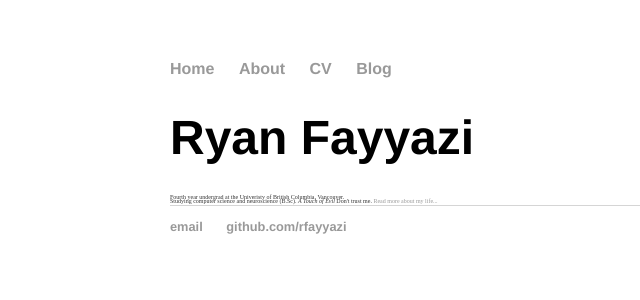
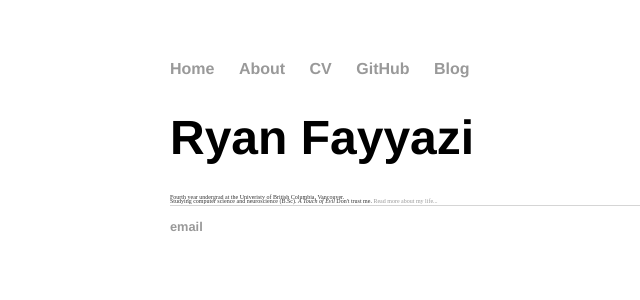
Before and after one commit to rfayyazi/rfayyazi.github.io, a Jekyll site: the page built from index.html, in a window 1280 px wide. Shown: the top 300 px of the page, without its empty margins (22-662 px from the left). Built offline with Jekyll 4.4.1, drawn with Linux system fonts in a browser that asks for light colours.

Commit message:
Update default.html

```diff
--- a/_layouts/default.html
+++ b/_layouts/default.html
@@ -22,8 +23,7 @@
 			<footer>
 	    		<ul>
 	        		<li><a href="mailto:rfayyazi@gmail.com">email</a></li>
-	        		<li><a href="https://github.com/rfayyazi">github.com/rfayyazi</a></li>
-				</ul>
+			</ul>
 			</footer>
 		</body>
 	</html>
```
Also changed, not shown: other parts of _layouts/default.html (+1 -0 lines).
